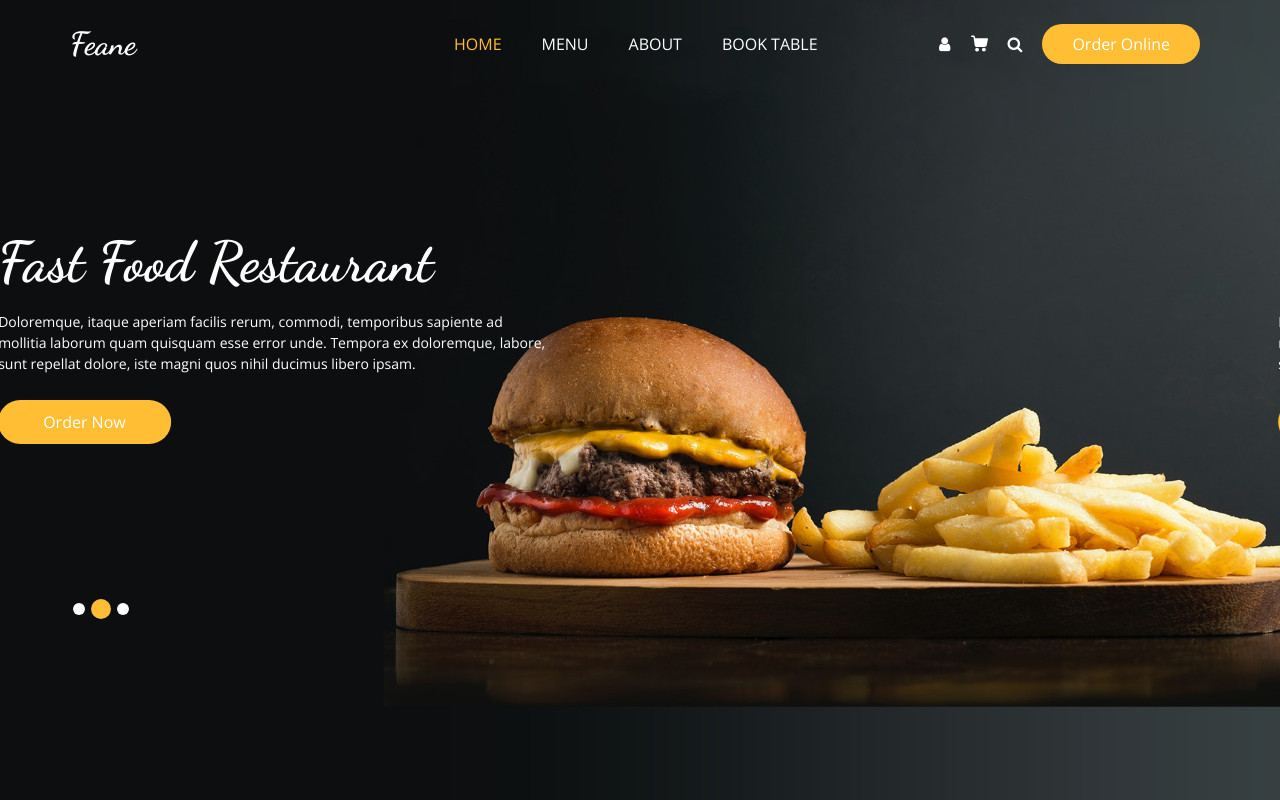
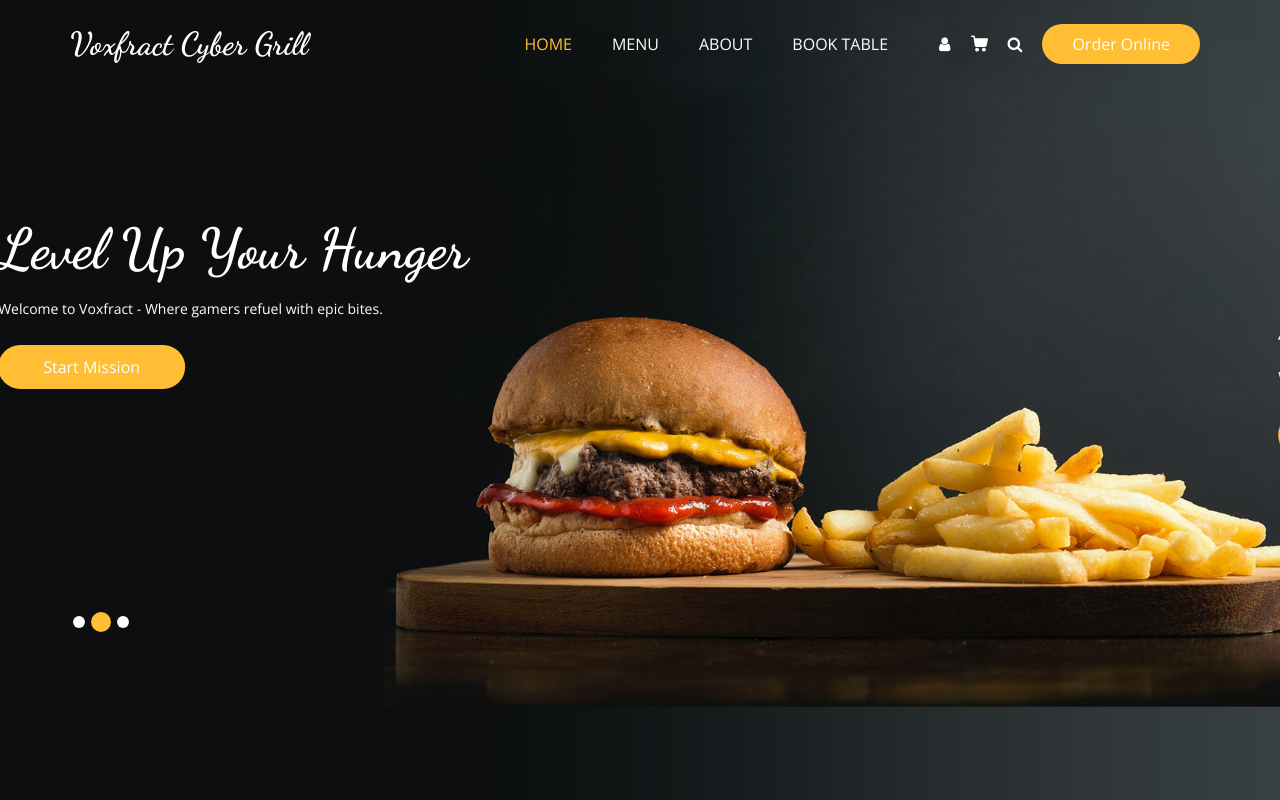
Before and after one commit to Voxfract/Class-project-1, a plain HTML site: page index.html in a window 1280 px wide. Shown: the top 800 px of the page. Drawn offline with nearby package versions, Linux system fonts and the light colour scheme; some packages are replaced by stand-ins of ours.

```diff
--- a/css/style.css
+++ b/css/style.css
@@ -478,6 +478,7 @@
 }
 
 .food_section .filters_menu {
+  background-color: #020617;
   padding: 0;
   display: -webkit-box;
   display: -ms-flexbox;
--- a/index.html
+++ b/index.html
@@ -13,7 +13,7 @@
   <meta name="author" content="" />
   <link rel="shortcut icon" href="images/favicon.png" type="">
 
-  <title> Feane </title>
+  <title> Voxfract Cyber Grill </title>
 
   <!-- bootstrap core css -->
   <link rel="stylesheet" type="text/css" href="css/bootstrap.css" />
@@ -44,7 +44,7 @@
         <nav class="navbar navbar-expand-lg custom_nav-container ">
           <a class="navbar-brand" href="index.html">
             <span>
-              Feane
+              Voxfract Cyber Grill
             </span>
           </a>
 
@@ -149,14 +149,14 @@
                 <div class="col-md-7 col-lg-6 ">
                   <div class="detail-box">
                     <h1>
-                      Fast Food Restaurant
+                      Level Up Your Hunger
                     </h1>
                     <p>
-                      Doloremque, itaque aperiam facilis rerum, commodi, temporibus sapiente ad mollitia laborum quam quisquam esse error unde. Tempora ex doloremque, labore, sunt repellat dolore, iste magni quos nihil ducimus libero ipsam.
+                      Welcome to Voxfract - Where gamers refuel with epic bites.
                     </p>
                     <div class="btn-box">
                       <a href="" class="btn1">
-                        Order Now
+                        Start Mission
                       </a>
                     </div>
                   </div>
@@ -170,14 +170,14 @@
                 <div class="col-md-7 col-lg-6 ">
                   <div class="detail-box">
                     <h1>
-                      Fast Food Restaurant
+                      Power Up With Epic Meals
                     </h1>
                     <p>
-                      Doloremque, itaque aperiam facilis rerum, commodi, temporibus sapiente ad mollitia laborum quam quisquam esse error unde. Tempora ex doloremque, labore, sunt repellat dolore, iste magni quos nihil ducimus libero ipsam.
+                      Welcome to Voxfract - Where gamers refuel with epic bites.
                     </p>
                     <div class="btn-box">
                       <a href="" class="btn1">
-                        Order Now
+                        Start Mission
                       </a>
                     </div>
                   </div>
@@ -191,14 +191,14 @@
                 <div class="col-md-7 col-lg-6 ">
                   <div class="detail-box">
                     <h1>
-                      Fast Food Restaurant
+                      Fuel Your Gaming Nights
                     </h1>
                     <p>
-                      Doloremque, itaque aperiam facilis rerum, commodi, temporibus sapiente ad mollitia laborum quam quisquam esse error unde. Tempora ex doloremque, labore, sunt repellat dolore, iste magni quos nihil ducimus libero ipsam.
+                      Welcome to Voxfract - Where gamers refuel with epic bites.
                     </p>
                     <div class="btn-box">
                       <a href="" class="btn1">
-                        Order Now
+                        Start Mission
                       </a>
                     </div>
                   </div>
```
